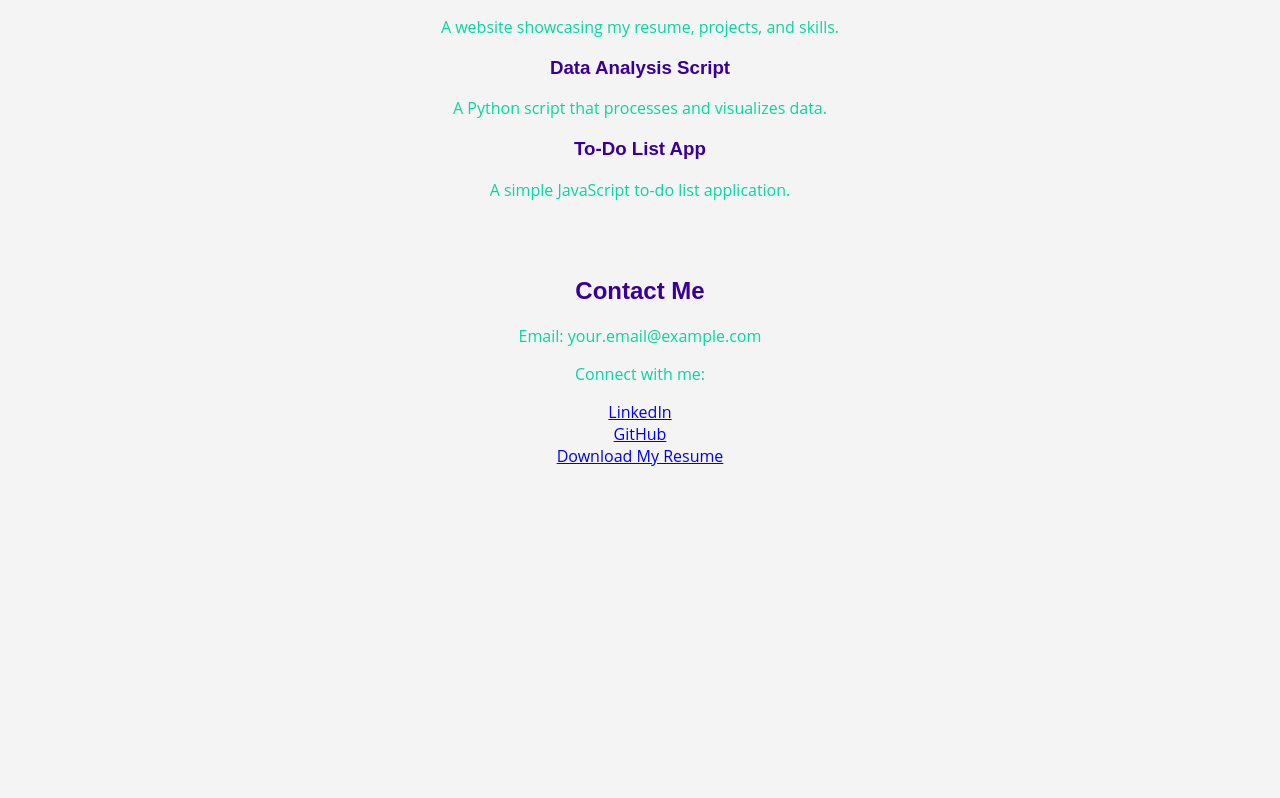
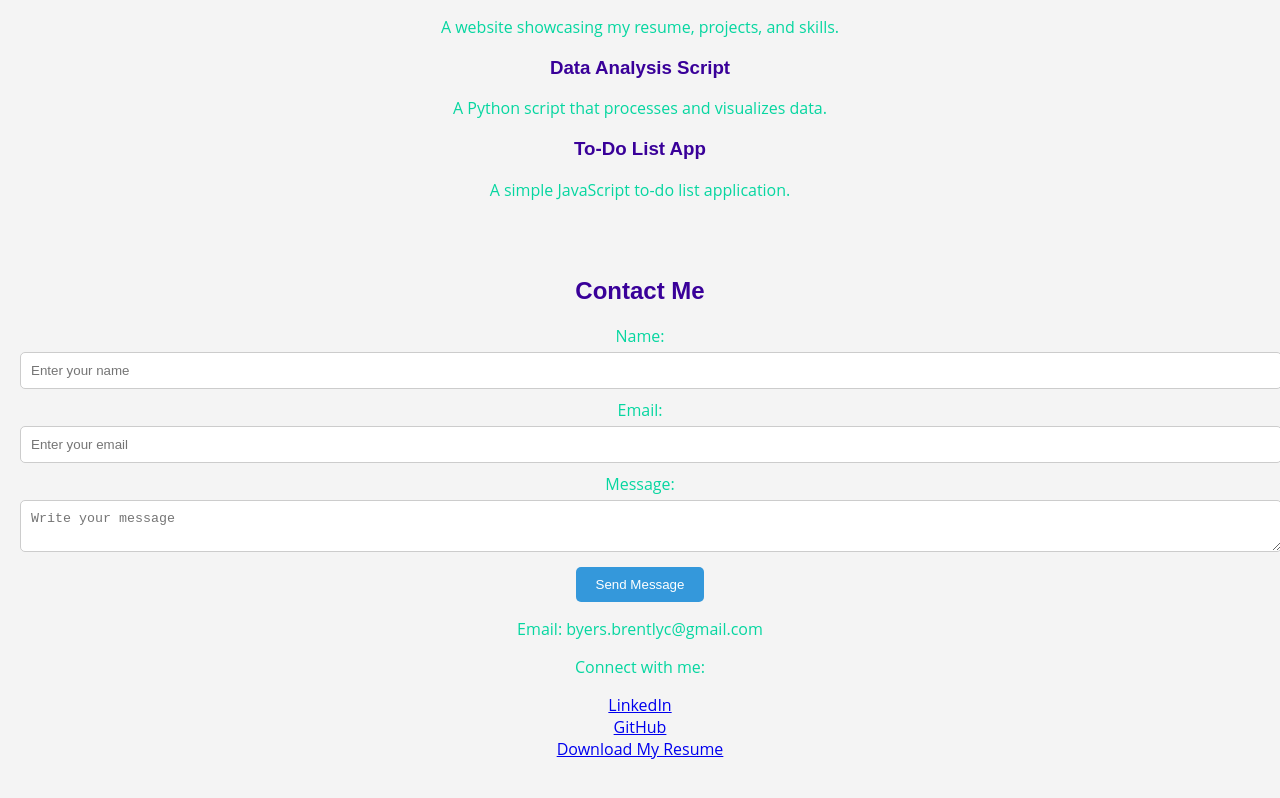
Before and after one commit to 1meangti/Portfolio-Site, a plain HTML site: page index.html in a window 1280 px wide. Shown: the part 508-1306 px from the top of the page. Drawn offline with Linux system fonts and the light colour scheme; a script that the page names is missing.

Commit message:
Added JavaScript form validation and error handling

```diff
--- a/index.html
+++ b/index.html
@@ -55,7 +55,23 @@
     <!-- Contact Section -->
     <section id="contact">
         <h2>Contact Me</h2>
-        <p>Email: your.email@example.com</p>
+            <form id="contactForm">
+        <label for="name">Name:</label>
+        <input type="text" id="name" name="name" placeholder="Enter your name">
+        <small class="error-message" id="nameError"></small>
+
+        <label for="email">Email:</label>
+        <input type="email" id="email" name="email" placeholder="Enter your email">
+        <small class="error-message" id="emailError"></small>
+
+        <label for="message">Message:</label>
+        <textarea id="message" name="message" placeholder="Write your message"></textarea>
+        <small class="error-message" id="messageError"></small>
+
+        <button type="submit">Send Message</button>
+        <p id="successMessage" style="display:none; color:green;">Message sent successfully!</p>
+    </form>
+        <p>Email: byers.brentlyc@gmail.com</p>
         <p>Connect with me:</p>
         <ul>
             <li><a href="https://linkedin.com/in/yourprofile" target="_blank">LinkedIn</a></li>
--- a/style.css
+++ b/style.css
@@ -159,3 +159,29 @@ button:hover {
     opacity: 1;
     transform: translateY(0);
 }
+.error-message {
+    color: red;
+    font-size: 14px;
+    margin-top: 5px;
+    display: block;
+}
+
+input, textarea {
+    width: 100%;
+    padding: 10px;
+    margin: 5px 0;
+    border: 1px solid #ccc;
+    border-radius: 5px;
+}
+
+button {
+    background-color: #3498db;
+    color: white;
+    padding: 10px 20px;
+    border: none;
+    border-radius: 5px;
+    cursor: pointer;
+}
+button:hover {
+    background-color: #2980b9;
+}
```
Also changed, not shown: 1 other file.
